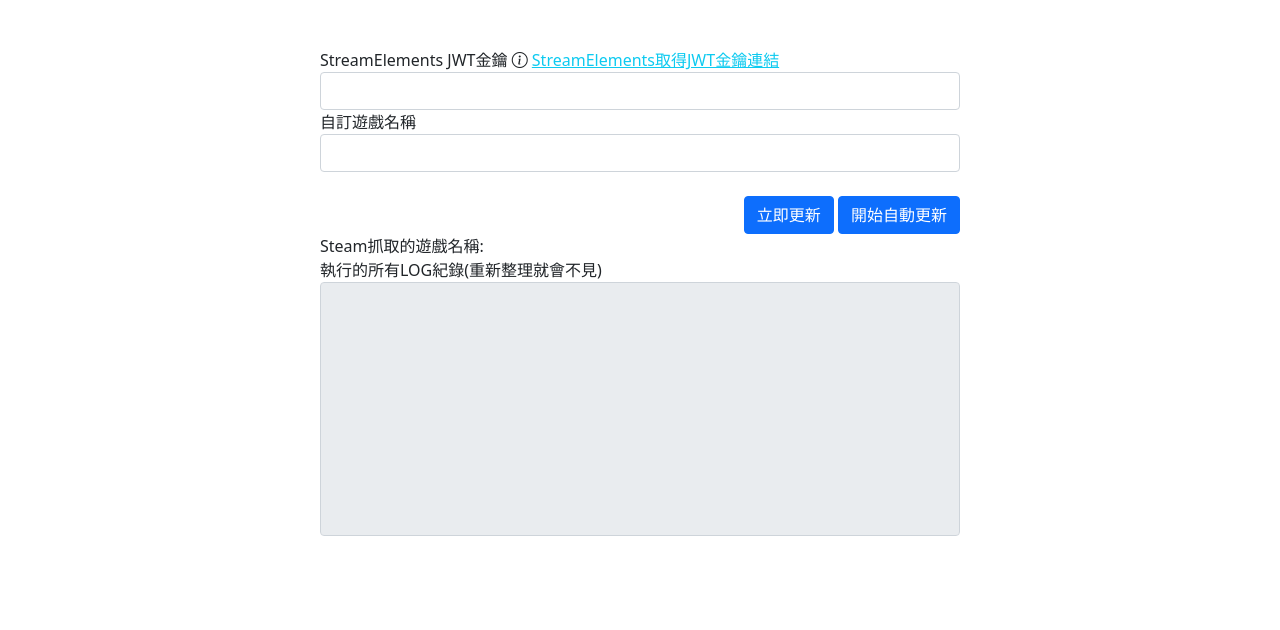
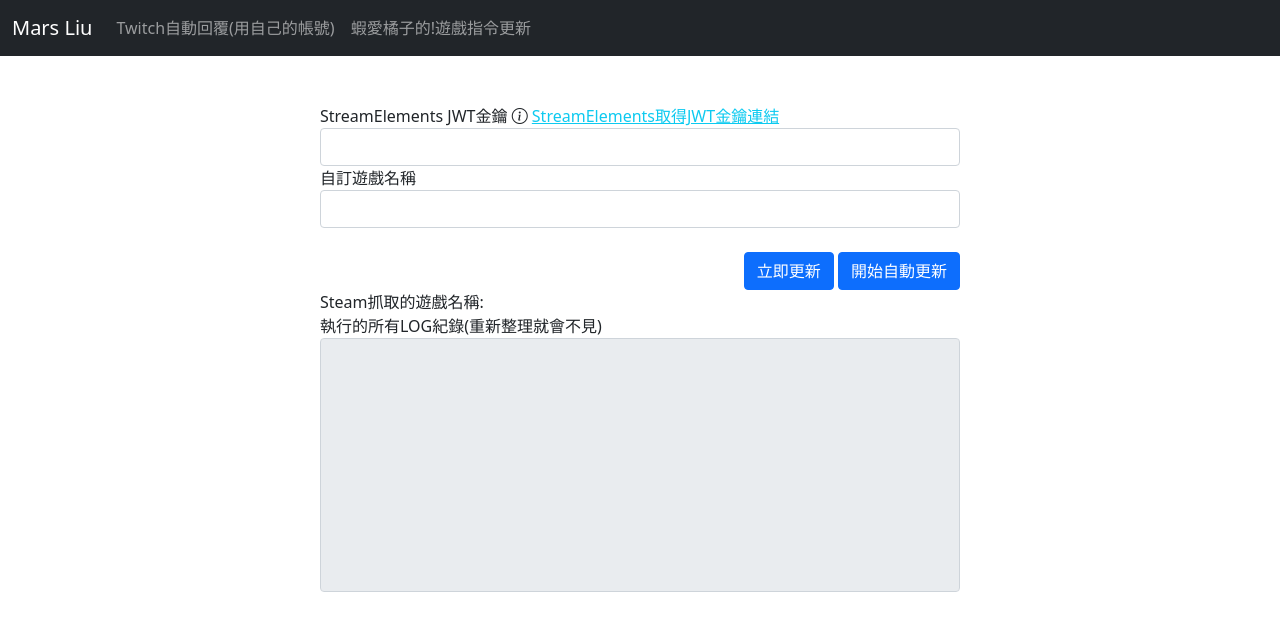
Before and after one commit to marsantony/Twitch_AutoGameStatusUpdate, a plain HTML site: page index.html in a window 1280 px wide. Drawn offline with nearby package versions, Linux system fonts and the light colour scheme.

Commit message:
加上導覽列

```diff
--- a/index.html
+++ b/index.html
@@ -30,6 +30,26 @@
 </head>
 
 <body>
+    <nav class="navbar navbar-expand-lg navbar-dark bg-dark">
+        <div class="container-fluid">
+            <a class="navbar-brand" href="https://marsantony.github.io/">Mars Liu</a>
+            <button class="navbar-toggler" type="button" data-bs-toggle="collapse" data-bs-target="#navbarNavDropdown" aria-controls="navbarNavDropdown" aria-expanded="false" aria-label="Toggle navigation">
+                <span class="navbar-toggler-icon"></span>
+            </button>
+            <div class="collapse navbar-collapse" id="navbarNavDropdown">
+                <ul class="navbar-nav">
+                    <li class="nav-item">
+                        <a class="nav-link" href="./TwitchSelfReply">Twitch自動回覆(用自己的帳號)</a>
+                    </li>
+                    <li class="nav-item">
+                        <a class="nav-link" href="./Twitch_AutoGameStatusUpdate">蝦愛橘子的!遊戲指令更新</a>
+                    </li>
+                </ul>
+            </div>
+        </div>
+    </nav>
+
+
     <div class="mx-auto col-10 col-md-8 col-lg-6">
         <br />
         <br />
@@ -78,11 +98,11 @@
     </div>
 
 
-        <!-- Option 1: Bootstrap Bundle with Popper -->
-        <script src="https://cdn.jsdelivr.net/npm/bootstrap@5.1.1/dist/js/bootstrap.bundle.min.js" integrity="sha384-/bQdsTh/da6pkI1MST/rWKFNjaCP5gBSY4sEBT38Q/9RBh9AH40zEOg7Hlq2THRZ" crossorigin="anonymous"></script>
-        <script src="https://github.com/tmijs/tmi.js/releases/download/v1.8.5/tmi.min.js"></script>
+    <!-- Option 1: Bootstrap Bundle with Popper -->
+    <script src="https://cdn.jsdelivr.net/npm/bootstrap@5.1.1/dist/js/bootstrap.bundle.min.js" integrity="sha384-/bQdsTh/da6pkI1MST/rWKFNjaCP5gBSY4sEBT38Q/9RBh9AH40zEOg7Hlq2THRZ" crossorigin="anonymous"></script>
+    <script src="https://github.com/tmijs/tmi.js/releases/download/v1.8.5/tmi.min.js"></script>
 
-        <script>
+    <script>
             const LOCALSTORAGE_JWTKEY = 'Twitch_AutoGameStatusUpdate_JWTKey';
 
             //將預設值帶入
@@ -283,7 +303,7 @@
                 document.getElementById('StartAutoUpdate').style.display = '';
                 document.getElementById('stopAutoUpdate').style.display = 'none';
             });
-        </script>
+    </script>
 </body>
 
 </html>
```
